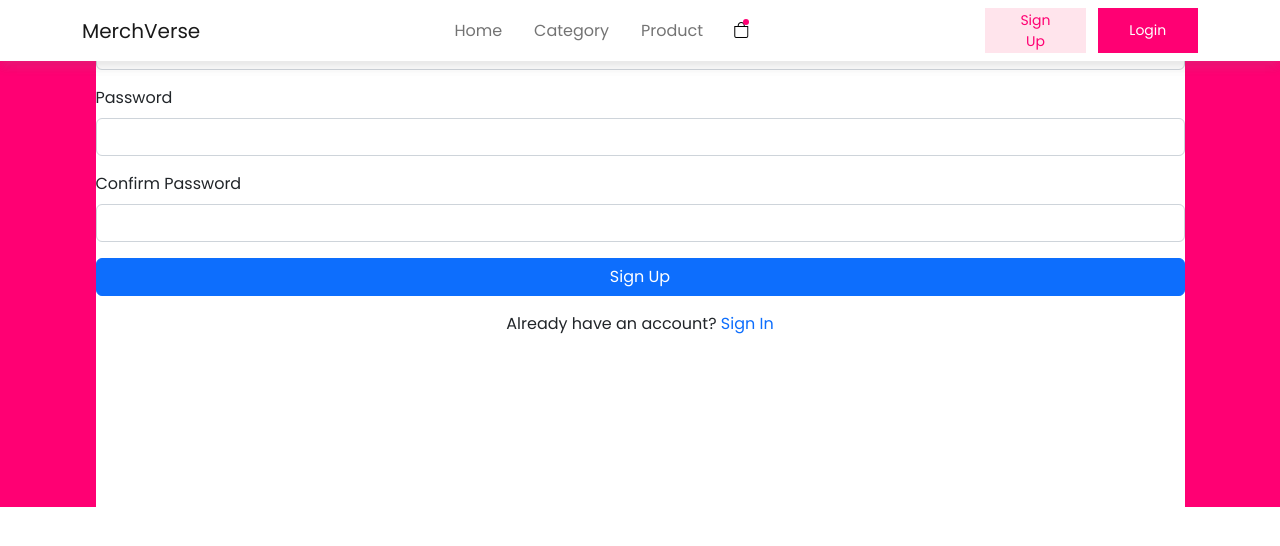
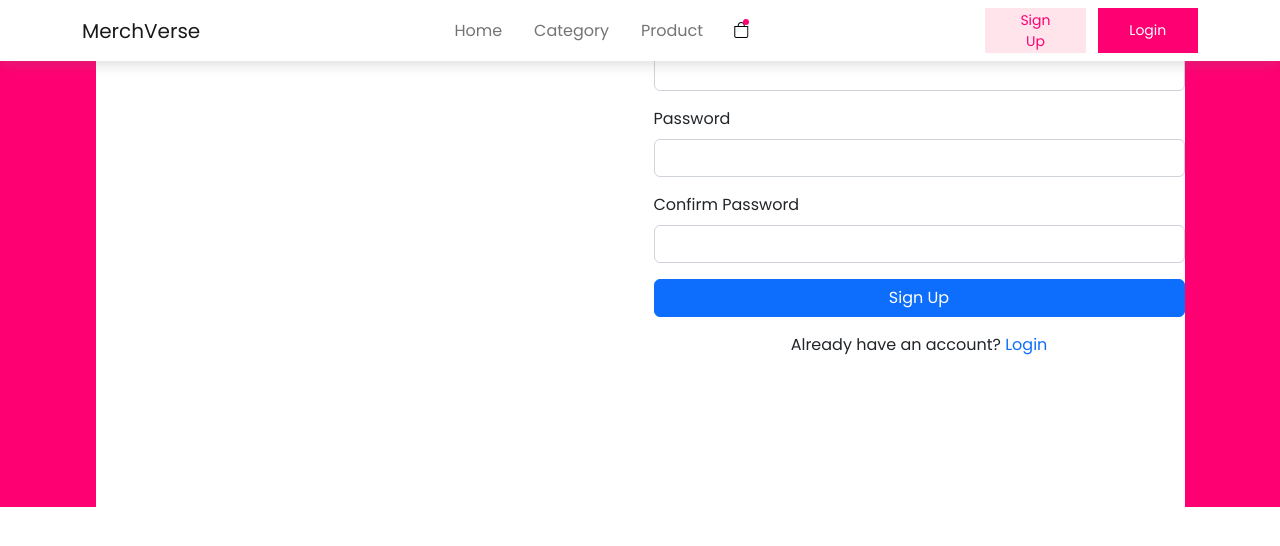
Before and after one commit to arlecchi/ecommerce-website, a React (Create React App) app in the folder frontend/: page /sign-up in a window 1280 px wide. Shown: the top 546 px of the page. Built offline with nearby package versions, Linux system fonts and the light colour scheme.

Commit message:
updates done by lele

```diff
--- a/frontend/src/component/SignUp.js
+++ b/frontend/src/component/SignUp.js
@@ -35,7 +35,8 @@ const SignUp = () => {
         <div className="create-account-card" style={{ background: "#FF0073" }}>
             <Navigation />
             <div className="div">
-
+                <div className="image" />
+                <div className="create-an-account">
                 <form onSubmit={handleSignUp}>
                     {error && <div className="alert alert-danger">{error}</div>}
 
@@ -74,9 +75,10 @@ const SignUp = () => {
 
                     <button type="submit" className="btn btn-primary w-100">Sign Up</button>
                     <p className="text-center mt-3">
-                        Already have an account? <span className="text-primary" style={{ cursor: "pointer" }} onClick={() => navigate("/sign-in")} >Sign In</span>
+                        Already have an account? <span className="text-primary" style={{ cursor: "pointer" }} onClick={() => navigate("/login")} >Login</span>
                     </p>
                 </form>
+                </div>
             </div>
         </div>
     );
```
